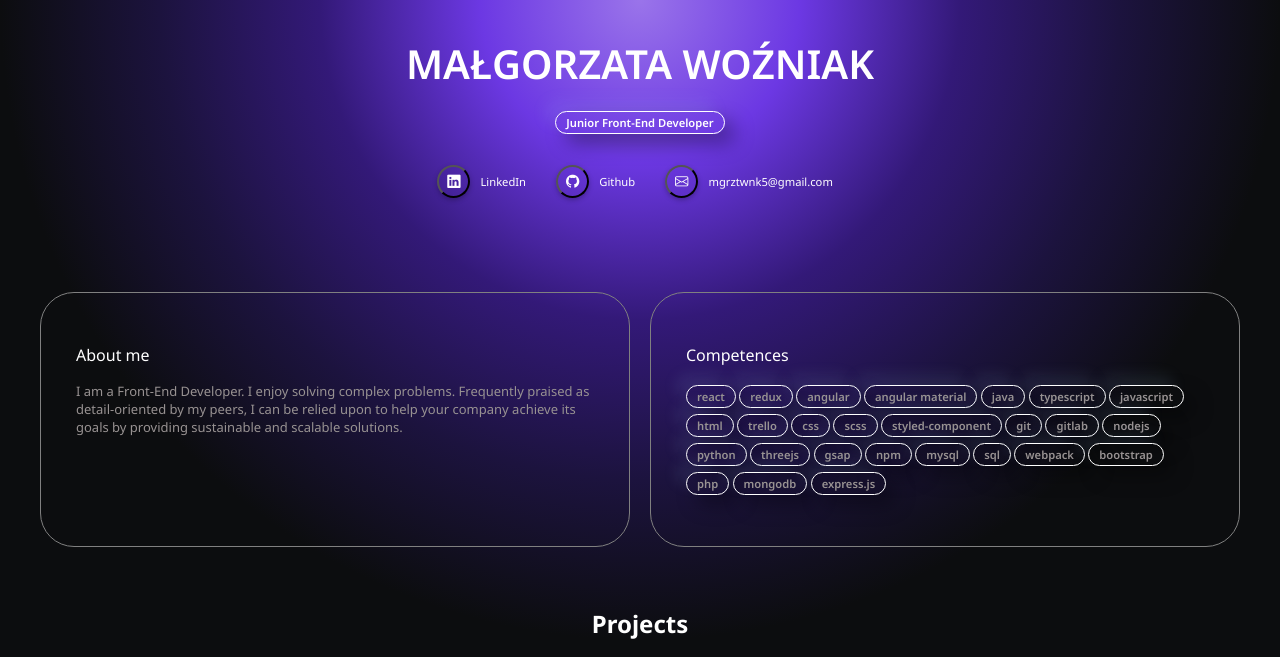
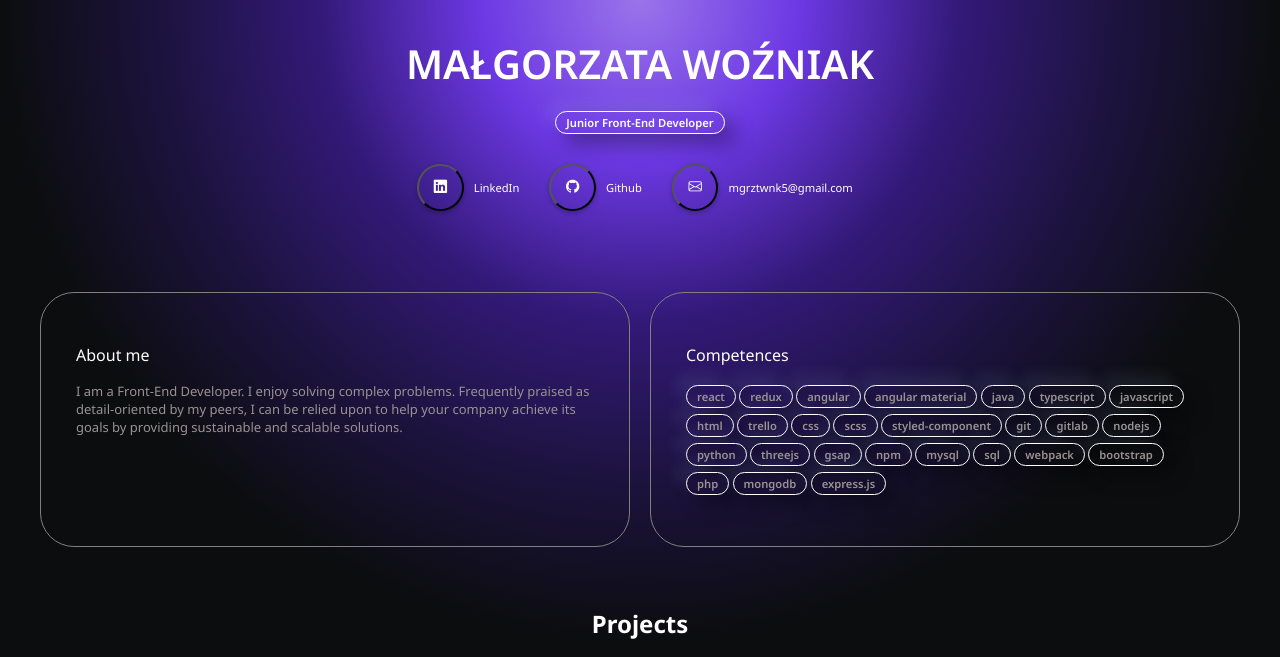
Before and after one commit to malwozniak/malwozniak.github.io, a website: page index.htm in a window 1280 px wide. Shown: the top 657 px of the page. Drawn offline with nearby package versions, Linux system fonts and the light colour scheme; grey boxes are pictures that could not be loaded; a web font is replaced by a local one.

Commit message:
Update style.css

```diff
--- a/scss/style.css
+++ b/scss/style.css
@@ -223,8 +223,8 @@ ul.section-projects li a.github {
 }
 
 .circular-menu-in .btn {
-  width: 2.5em;
-  height: 2.5em;
+  width: 3.5em;
+  height: 3.5em;
   border-radius: 50%;
   background-color: transparent;
   box-shadow: 0 2px 5px 0 hsla(0, 0%, 0%, 0.26);
```
